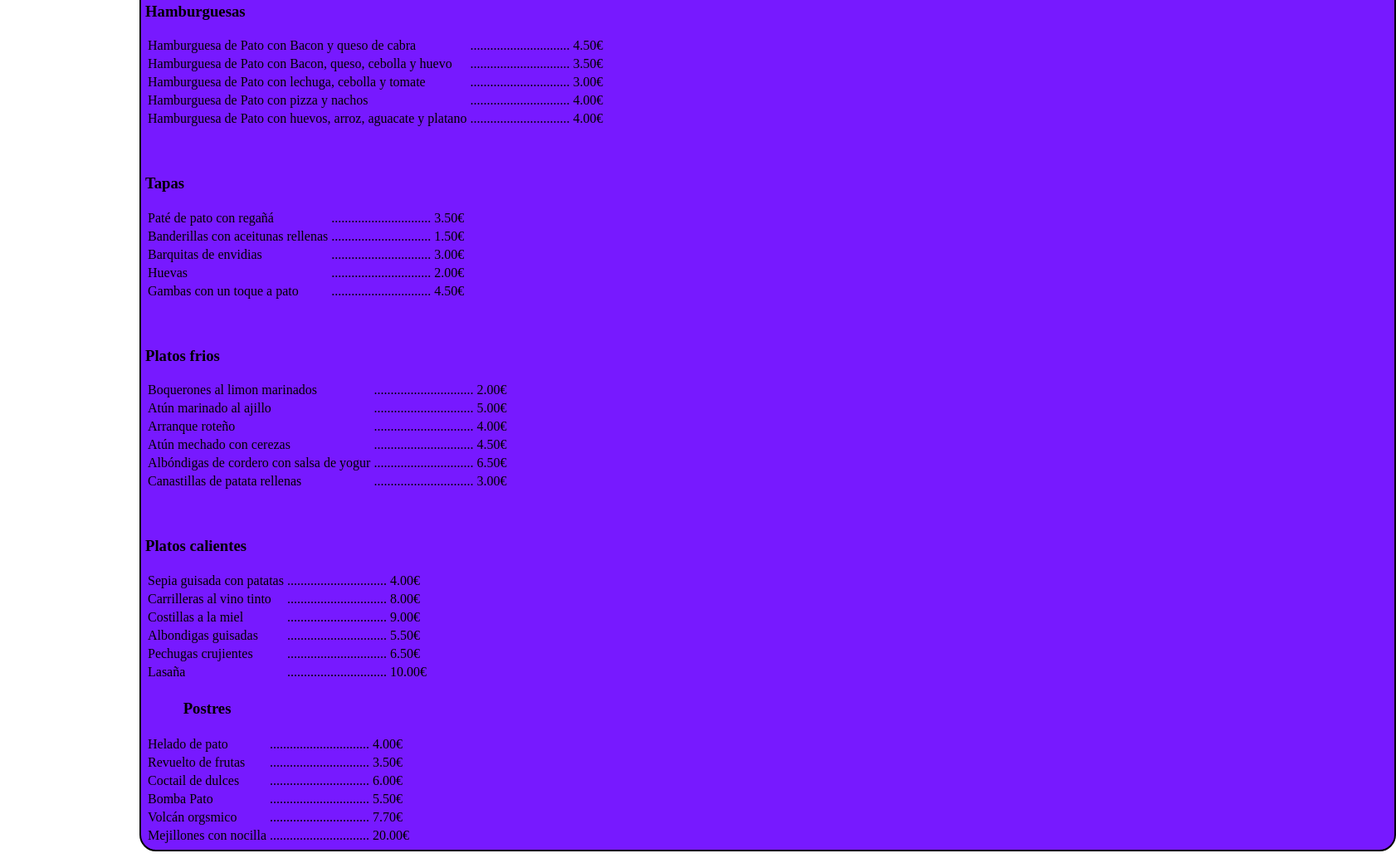
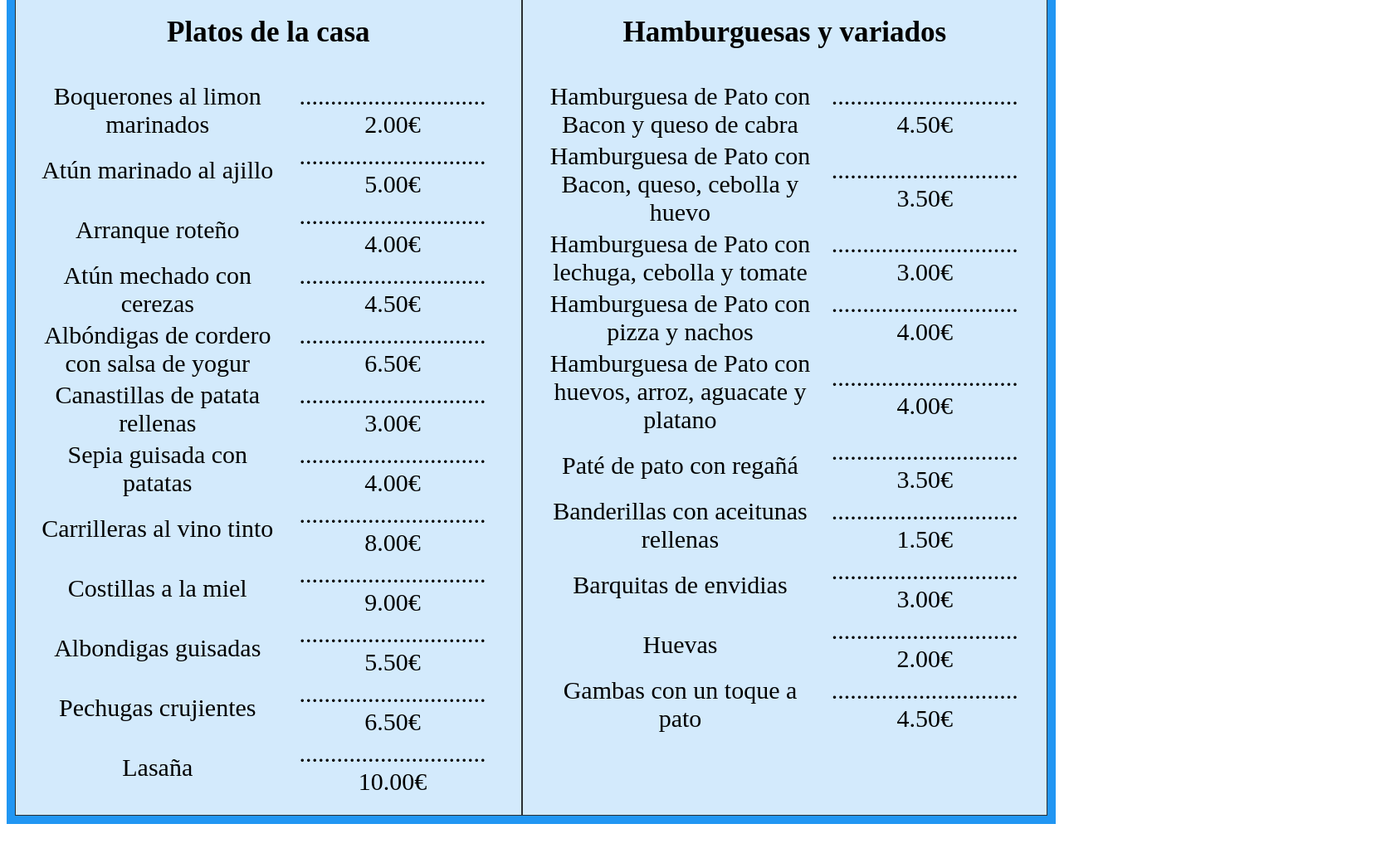
Before and after one commit to PedrassoxD/DIW, a website: page DuckDonald's/index.html in a window 1280 px wide. Shown: the part 55-1089 px from the top of the page at 83% size, 1682 px wide, since content can reach past the window. After the commit the page ends 1056 px from the top, so only its background shows below. Drawn offline with nearby package versions, Linux system fonts and the light colour scheme.

Commit message:
Nueva revision

```diff
--- a/DuckDonald's/index.html
+++ b/DuckDonald's/index.html
@@ -14,7 +14,222 @@
         src="Images/comida.jpg"/> </li> <li> <img src="Images/ensalada.jpg"/> </li> <li>
         <img src="Images/postre.jpg"/> </li> </ul> </div> -->
 
-        <div class="contenedor-250">
+
+
+    </head>
+<body>
+
+
+        <div class="grid-container">
+
+            <div class="grid-item">
+
+                <table class="tabla" text-align="center">
+
+                    <tr>
+
+                        <h3>Platos de la casa</h3>
+
+                    </tr>
+
+                    <tr>
+
+                        <td>Boquerones al limon marinados</td>
+                        <td>
+                            .............................. 2.00€</td>
+
+                    </tr>
+
+                    <tr>
+
+                        <td>Atún marinado al ajillo</td>
+                        <td>
+                            .............................. 5.00€</td>
+
+                    </tr>
+
+                    <tr>
+
+                        <td>Arranque roteño</td>
+                        <td>
+                            .............................. 4.00€</td>
+
+                    </tr>
+
+                    <tr>
+
+                        <td>Atún mechado con cerezas</td>
+                        <td>
+                            .............................. 4.50€</td>
+
+                    </tr>
+
+                    <tr>
+
+                        <td>Albóndigas de cordero con salsa de yogur</td>
+                        <td>
+                            .............................. 6.50€</td>
+
+                    </tr>
+
+                    <tr>
+
+                        <td>Canastillas de patata rellenas</td>
+                        <td>
+                            .............................. 3.00€</td>
+
+                    </tr>
+
+                    <tr>
+
+                        <td>Sepia guisada con patatas</td>
+                        <td>
+                            .............................. 4.00€</td>
+
+                    </tr>
+
+                    <tr>
+
+                        <td>Carrilleras al vino tinto</td>
+                        <td>
+                            .............................. 8.00€</td>
+
+                    </tr>
+
+                    <tr>
+
+                        <td>Costillas a la miel</td>
+                        <td>
+                            .............................. 9.00€</td>
+
+                    </tr>
+
+                    <tr>
+
+                        <td>Albondigas guisadas</td>
+                        <td>
+                            .............................. 5.50€</td>
+
+                    </tr>
+
+                    <tr>
+
+                        <td>Pechugas crujientes</td>
+                        <td>
+                            .............................. 6.50€</td>
+
+                    </tr>
+
+                    <tr>
+
+                        <td>Lasaña</td>
+                        <td>
+                            .............................. 10.00€</td>
+
+                    </tr>
+
+                </table>
+
+            </div>
+
+            <div class="grid-item">
+
+                <table class="tabla" text-align="center">
+
+                    <tr><h3>Hamburguesas y variados</h3></tr>
+
+                    <tr>
+
+                        <td>Hamburguesa de Pato con Bacon y queso de cabra</td>
+                        <td>
+                            .............................. 4.50€</td>
+
+                    </tr>
+
+                    <tr>
+
+                        <td>Hamburguesa de Pato con Bacon, queso, cebolla y huevo</td>
+                        <td>
+                            .............................. 3.50€</td>
+
+                    </tr>
+
+                    <tr>
+
+                        <td>Hamburguesa de Pato con lechuga, cebolla y tomate</td>
+                        <td>
+                            .............................. 3.00€</td>
+
+                    </tr>
+
+                    <tr>
+
+                        <td>Hamburguesa de Pato con pizza y nachos</td>
+                        <td>
+                            .............................. 4.00€</td>
+
+                    </tr>
+
+                    <tr>
+
+                        <td>Hamburguesa de Pato con huevos, arroz, aguacate y platano</td>
+                        <td>
+                            .............................. 4.00€</td>
+
+                    </tr>
+
+                    <tr>
+
+                        <td>Paté de pato con regañá</td>
+                        <td>
+                            .............................. 3.50€</td>
+
+                    </tr>
+
+                    <tr>
+
+                        <td>Banderillas con aceitunas rellenas</td>
+                        <td>
+                            .............................. 1.50€</td>
+
+                    </tr>
+
+                    <tr>
+
+                        <td>Barquitas de envidias</td>
+                        <td>
+                            .............................. 3.00€</td>
+
+                    </tr>
+
+                    <tr>
+
+                        <td>Huevas</td>
+                        <td>
+                            .............................. 2.00€</td>
+
+                    </tr>
+
+                    <tr>
+
+                        <td>Gambas con un toque a pato</td>
+                        <td>
+                            .............................. 4.50€</td>
+
+                    </tr>
+
+                </table>
+
+
+            </div>
+
+
+        </div>
+
+
+
+
+       <!-- <div class="contenedor-250">
 
             <div>
 
@@ -304,6 +519,7 @@
             </div>
 
         </div>
+        -->
 
     </body>
 </html>
--- a/DuckDonald's/style.css
+++ b/DuckDonald's/style.css
@@ -1,3 +1,21 @@
+.grid-container {
+  display: grid;
+  grid-template-columns: auto auto;
+  background-color: #2196F3;
+  padding: 10px;
+}
+.grid-item {
+  background-color: rgba(255, 255, 255, 0.8);
+  border: 1px solid rgba(0, 0, 0, 0.8);
+  padding: 20px;
+  font-size: 30px;
+  text-align: center;
+}
+
+
+
+
+/*
 .contenedor-250 {
         background: rgb(105, 0, 255, 0.9);
         margin: 2px;
@@ -35,4 +53,4 @@
 .tabla2{
 
 
-}
+}*/
```
